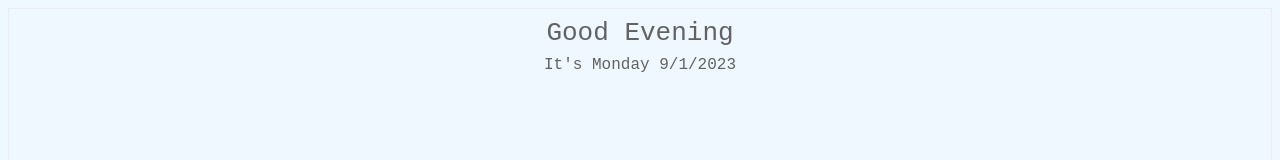
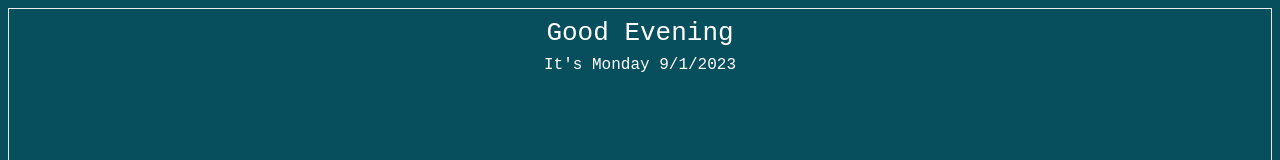
Before and after one commit to Horiphic/datewidget, a plain HTML site: page index.html in a window 1280 px wide. Shown: the top 160 px of the page. Drawn offline with Linux system fonts and the light colour scheme.

Commit message:
Update index.html

```diff
--- a/index.html
+++ b/index.html
@@ -5,7 +5,7 @@
 #lbl {
     font-family: monospace;
     font-size: xx-large;
-    color: #626262;
+    color: #ffffff;
     padding: 5px;
     border: 1px solid #ececec;
     text-align: center;
@@ -18,7 +18,7 @@
     font-size:large;
 }
 body{
-    background-color: aliceblue;
+    background-color: #084f5e;
 }
     </style>
 </head>
```
